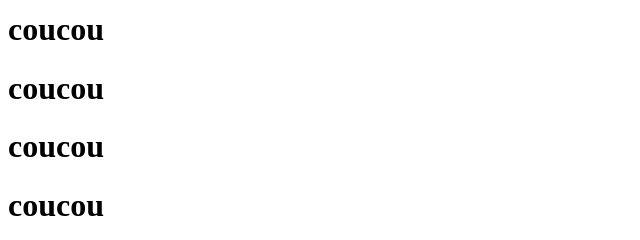
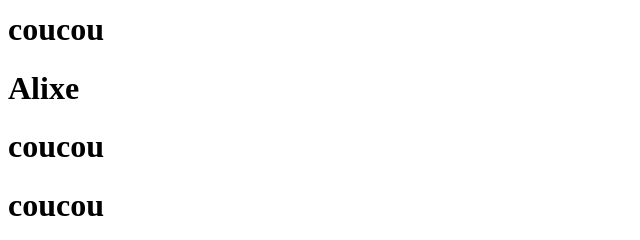
Before and after one commit to KLaNyange/github_LA, a plain HTML site: page index.html in a window 1280 px wide. Shown: the part 127-367 px from the top of the page, 0-640 px from the left. Drawn offline with Linux system fonts and the light colour scheme.

Commit message:
ajout alixe

```diff
--- a/index.html
+++ b/index.html
@@ -9,7 +9,7 @@
     <h1>coucou</h1>
     <h1>coucou</h1>
     <h1>coucou</h1>
-    <h1>coucou</h1>
+    <h1>Alixe</h1>
     <h1>coucou</h1>
     <h1>coucou</h1>
 
```
Also changed, not shown: public/js/main.js (line endings or trailing spaces).
